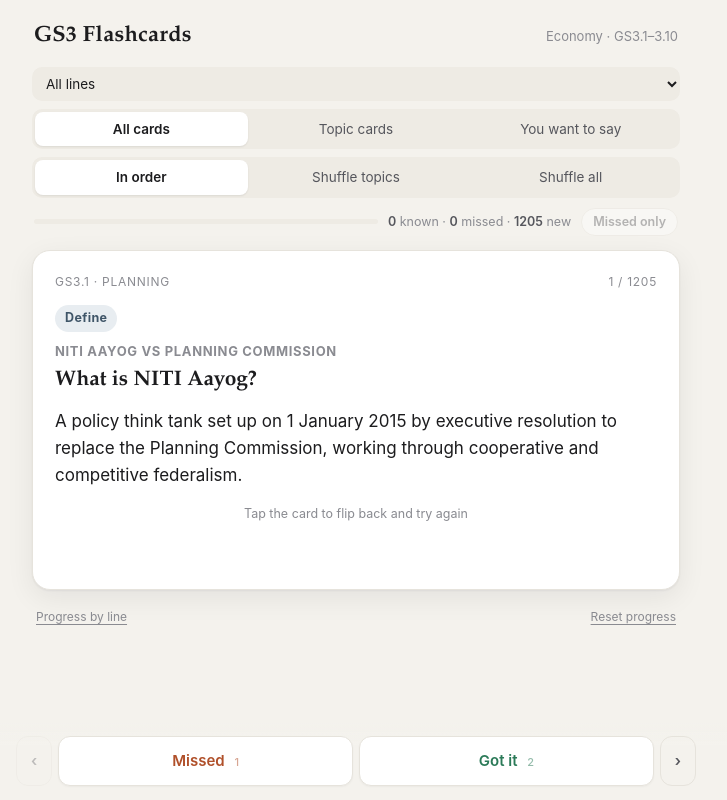
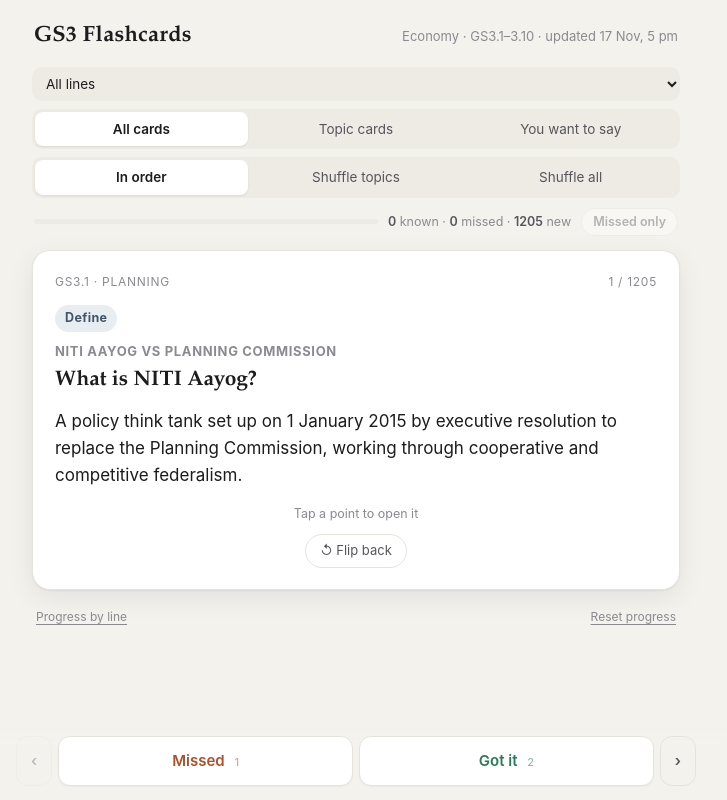
Before and after one commit to parry911/GS3-flashcards, a plain HTML site: page index.html in a window 1280 px wide. Both pictures are taken after a click on the element 640 px from the left and 418 px from the top of the page. Shown: the whole page, without its empty margins (284-1011 px from the left). Drawn offline with Linux system fonts and the light colour scheme.

Commit message:
Back of card: taps no longer flip it; add Flip back button; show build date in header
Co-Authored-By: Claude Opus 5.5 <noreply@anthropic.com>
Claude-Session: https://claude.ai/code/session_014VogUy63p25tecQnqcuHix

```diff
--- a/index.html
+++ b/index.html
@@ -156,6 +156,7 @@ select{font:inherit;font-size:13.5px;border:0;background:var(--strip);color:var(
 .card.back{cursor:pointer}
 .rw.s2{cursor:default}
 .fliphint{margin-top:16px;font-size:12.5px;color:var(--ink3);text-align:center}
+.flipback{margin-top:10px;font:inherit;font-size:13px;color:var(--ink2);background:none;border:1px solid var(--line,#ddd);border-radius:999px;padding:6px 14px;cursor:pointer}
 .foot{display:flex;justify-content:space-between;align-items:center;margin-top:14px;font-size:12px;color:var(--ink3);gap:8px;flex-wrap:wrap}
 .linkbtn{border:0;background:none;color:var(--ink3);text-decoration:underline;text-underline-offset:3px;font-size:12px;padding:4px}
 .toast{position:fixed;left:50%;bottom:calc(92px + env(safe-area-inset-bottom));transform:translateX(-50%);background:var(--ink);color:var(--card);font-size:13px;padding:8px 14px;border-radius:10px;opacity:0;transition:opacity .2s;pointer-events:none;z-index:9}
@@ -322,10 +323,11 @@ function resetReveal(c){
 const allDone=()=>!R||!R.steps||R.steps.every((s,i)=>s>=R.max[i]);
 
 /* ---------- render ---------- */
+const BUILD="updated 17 Nov, 5 pm";
 const fmt=s=>(s||"").replace(/\[\[(.+?)\]\]/g,'<span class="fig">$1</span>');
 function counts(ids){let k=0,m=0; ids.forEach(id=>{const s=S.st[id]; if(s&&s.s==="k")k++; else if(s&&s.s==="m")m++;}); return {k,m,n:ids.length-k-m,t:ids.length};}
 function render(){
-  $("#title").textContent=DECK.title; $("#subtitle").textContent=DECK.subtitle;
+  $("#title").textContent=DECK.title; $("#subtitle").textContent=DECK.subtitle+" · "+BUILD;
   document.querySelectorAll("#typeSeg button").forEach(b=>b.classList.toggle("on",b.dataset.v===S.type));
   document.querySelectorAll("#modeSeg button").forEach(b=>b.classList.toggle("on",b.dataset.v===S.mode));
   const ls=$("#lineSel"); ls.innerHTML='<option value="all">All lines</option>'+DECK.lines.map(l=>`<option value="${l.id}">${l.id} ${l.short}</option>`).join(""); ls.value=S.line;
@@ -347,10 +349,10 @@ function render(){
     $("#front").onclick=flip;
     actions([["ghost","‹","prev"],["primary","Show answer","flip"],["ghost","›","next"]]);
   } else {
-    stage.innerHTML=`<div class="card back" id="backcard">${kick}${backHTML(c)}<div class="fliphint">Tap the card to flip back and try again</div></div>`;
+    stage.innerHTML=`<div class="card back" id="backcard">${kick}${backHTML(c)}<div class="fliphint">Tap a point to open it<br><button class="flipback" id="flipBack">↺ Flip back</button></div></div>`;
     requestAnimationFrame(drawEdges);
     bindRows();
-    $("#backcard").onclick=e=>{ if(e.target.closest(".rw.s0,.rw.s1")) return; unflip(); };
+    $("#flipBack").onclick=e=>{e.stopPropagation(); unflip();};
     const done=allDone();
     actions([["ghost","‹","prev"]].concat(R.steps&&!done?[["ghost","Show all","all"]]:[]).concat([["miss","Missed <kbd>1</kbd>","miss"],["got","Got it <kbd>2</kbd>","got"],["ghost","›","next"]]));
   }
```
